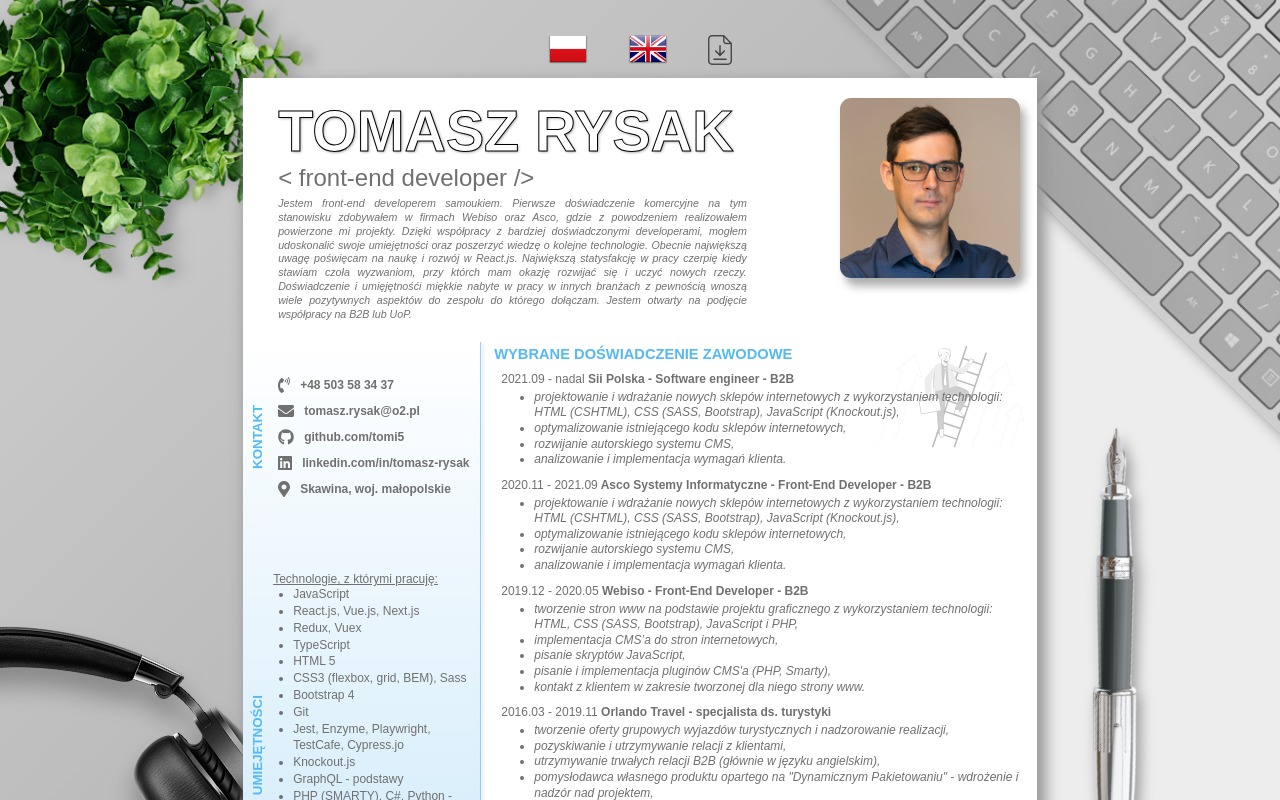
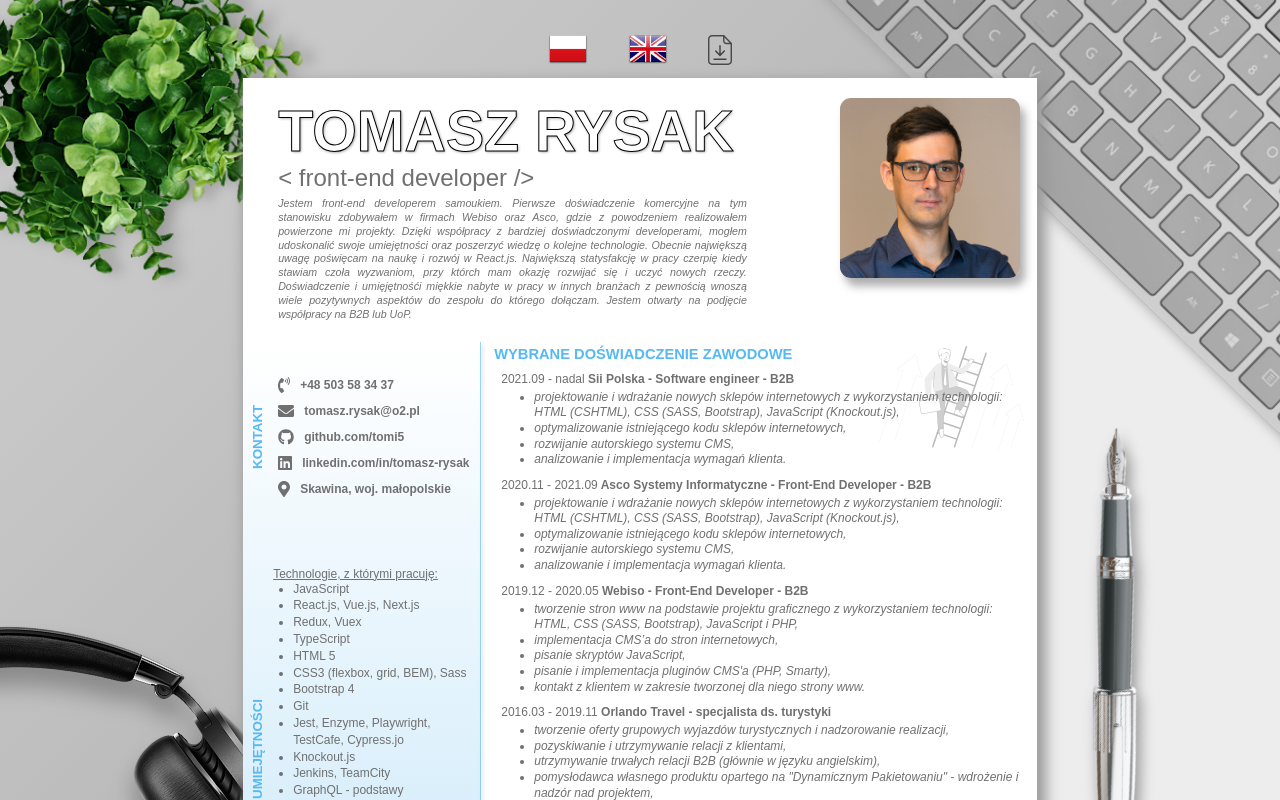
Before and after one commit to tomi5/tomasz-rysak-cv, a React (Create React App) app: page / in a window 1280 px wide. Shown: the top 800 px of the page. Built offline with nearby package versions, Linux system fonts and the light colour scheme.

Commit message:
add jenkins and teamcity to highlighted data

```diff
--- a/src/datas/highlightsData.js
+++ b/src/datas/highlightsData.js
@@ -67,6 +67,7 @@ const highlightsData = [
           "Git",
           "Jest, Enzyme, Playwright, TestCafe, Cypress.jo",
           "Knockout.js",
+          "Jenkins, TeamCity",
           "GraphQL - podstawy",
           "PHP (SMARTY), C#, Python - podstawy",
         ],
```
